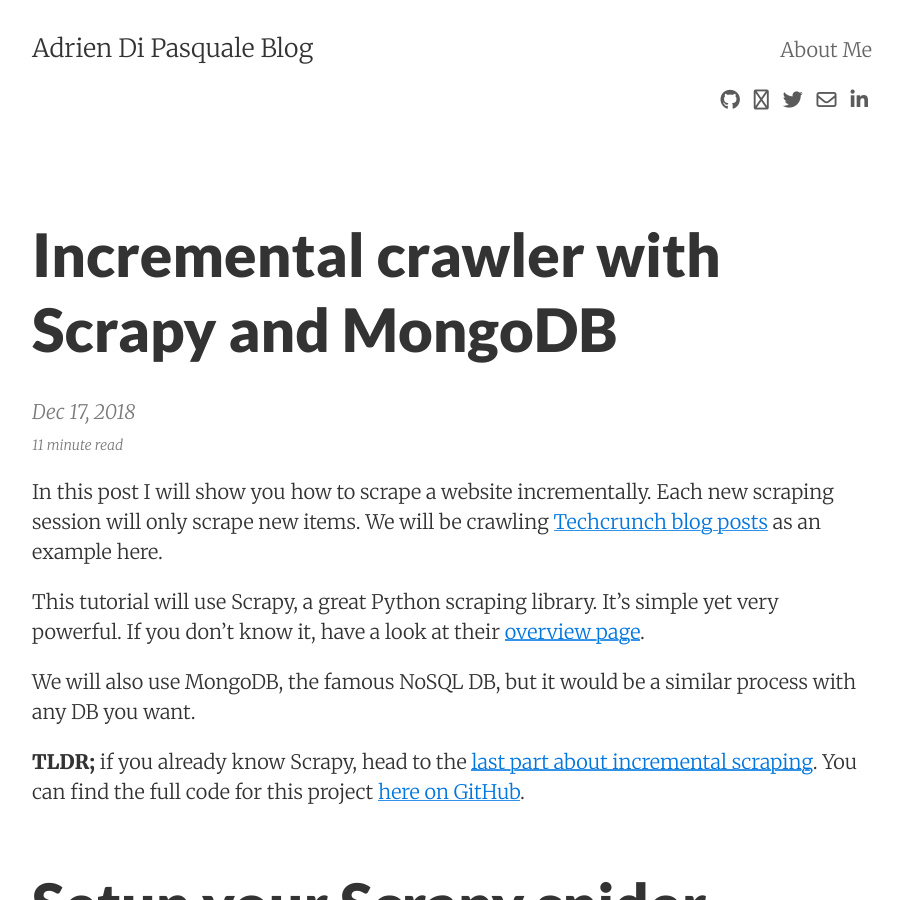
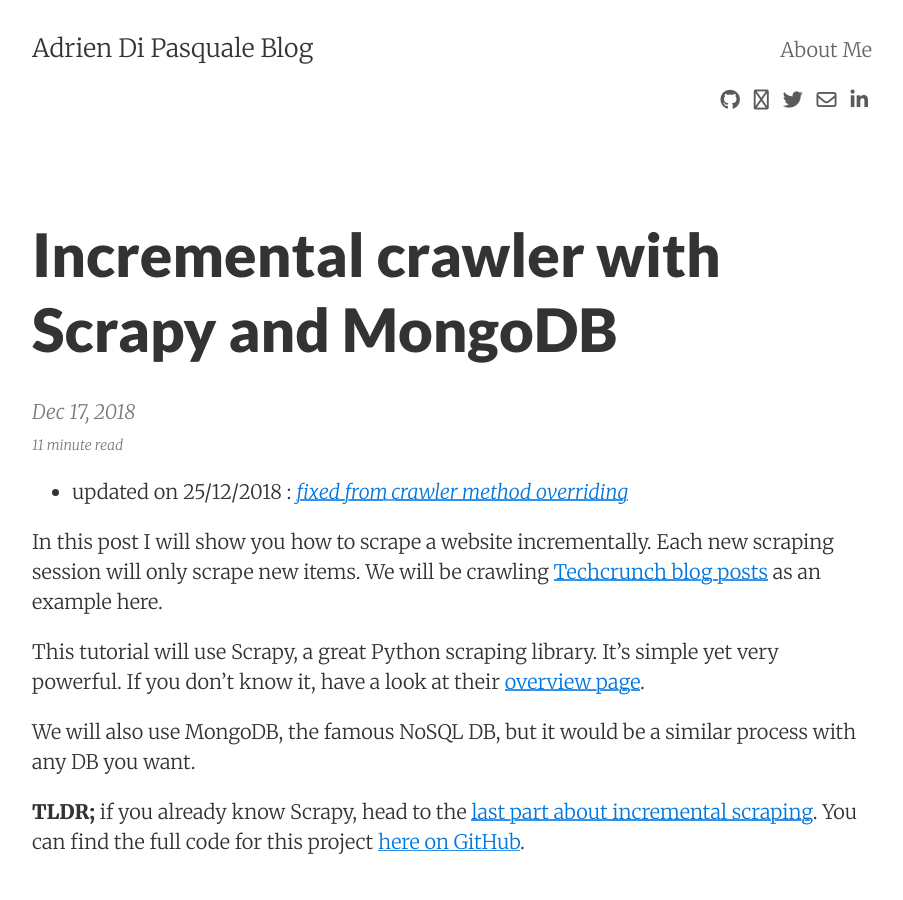
Before and after one commit to adipasquale/blog.dipasquale.fr, a Jekyll site: the page built from _posts/2018-12-17-incremental-scraping-with-scrapy-and-mongo.md, in a window 1280 px wide and 900 px high. Shown: the whole window, without its empty margins (188-1091 px from the left). Built offline with Jekyll 4.4.1, drawn with Linux system fonts in a browser that asks for light colours; nearby versions of some CDN libraries.

Commit message:
added update note on scraping article

```diff
--- a/_posts/2018-12-17-incremental-scraping-with-scrapy-and-mongo.md
+++ b/_posts/2018-12-17-incremental-scraping-with-scrapy-and-mongo.md
@@ -5,6 +5,8 @@ date: 2018-12-17
 categories: en
 tags: dev scraping
 ---
+
+- updated on 25/12/2018 : [*fixed from_crawler method overriding*](https://github.com/adipasquale/blog.dipasquale.fr/commit/8d2b191e1a1a7151c6b01b088d9c98812376aec1)
 
 In this post I will show you how to scrape a website incrementally.
 Each new scraping session will only scrape new items.
```
